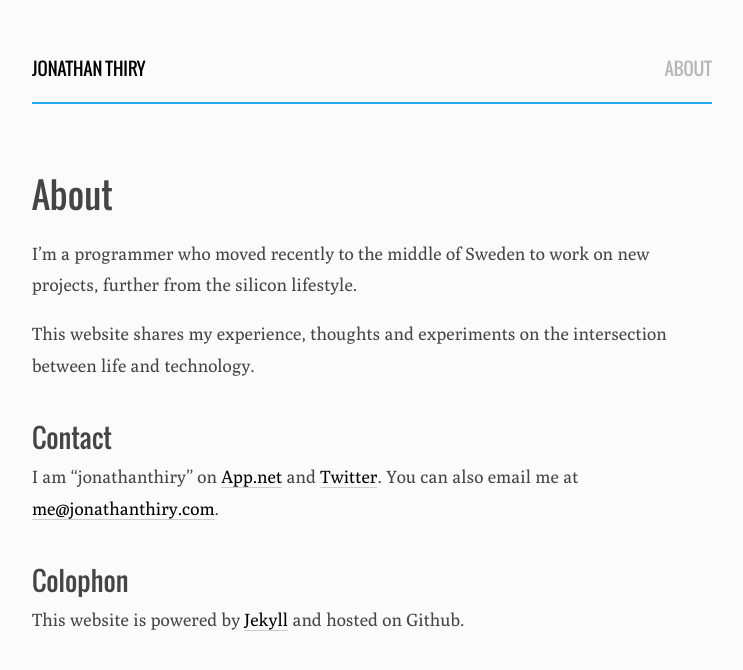
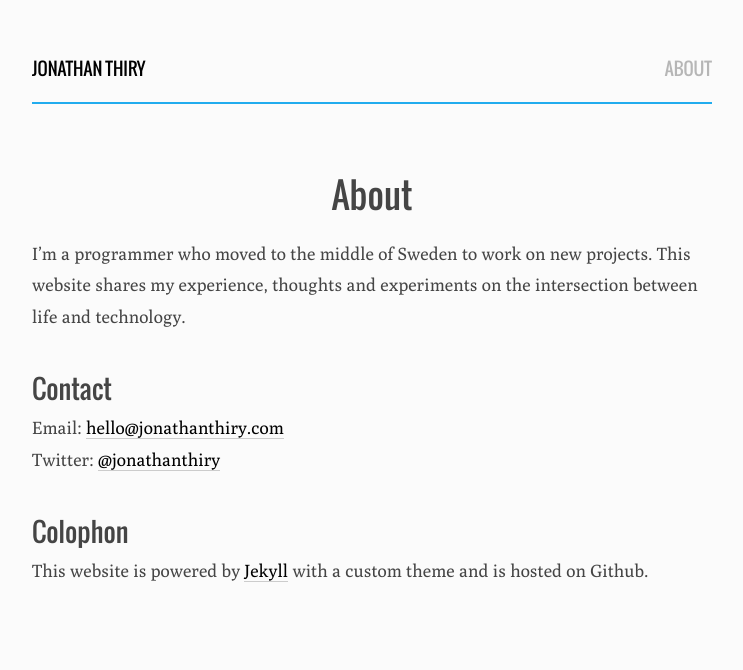
Before and after one commit to jonathanthiry/jonathanthiry.github.com, a Jekyll site: the page built from about.md, in a window 1280 px wide. Shown: the top 670 px of the page, without its empty margins (268-1011 px from the left). Built offline with Jekyll 4.4.1, drawn with Linux system fonts in a browser that asks for light colours.

Commit message:
Update about page

```diff
--- a/about.md
+++ b/about.md
@@ -3,15 +3,17 @@ layout: page
 title: About
 ---
 
-I'm a programmer who moved recently to the middle of Sweden to work on new projects, further from the silicon lifestyle.
-
-This website shares my experience, thoughts and experiments on the intersection between life and technology.
+I'm a programmer who moved to the middle of Sweden to work on new projects. This website shares my experience, thoughts and experiments on the intersection between life and technology.
 
 ## Contact
 
-I am "jonathanthiry" on [App.net](https://alpha.app.net/jonathanthiry) and [Twitter](http://twitter.com/jonathanthiry).
-You can also email me at <me@jonathanthiry.com>.
+Email: [hello@jonathanthiry.com][1]
+Twitter: [@jonathanthiry][2]
 
 ## Colophon
 
-This website is powered by [Jekyll](http://jekyllrb.com/) and hosted on Github.
+This website is powered by [Jekyll][3] with a custom theme and is hosted on Github.
+
+[1]:	mailto:me@jonathanthiry.com
+[2]:	http://twitter.com/jonathanthiry
+[3]:	http://jekyllrb.com/
--- a/assets/stylesheets/styles.css
+++ b/assets/stylesheets/styles.css
@@ -181,6 +181,7 @@ nav span {
   margin: 3em 0 6em;
 }
 
+.page-title,
 .post-header {
   text-align: center;
   margin-bottom: 2em;
```
